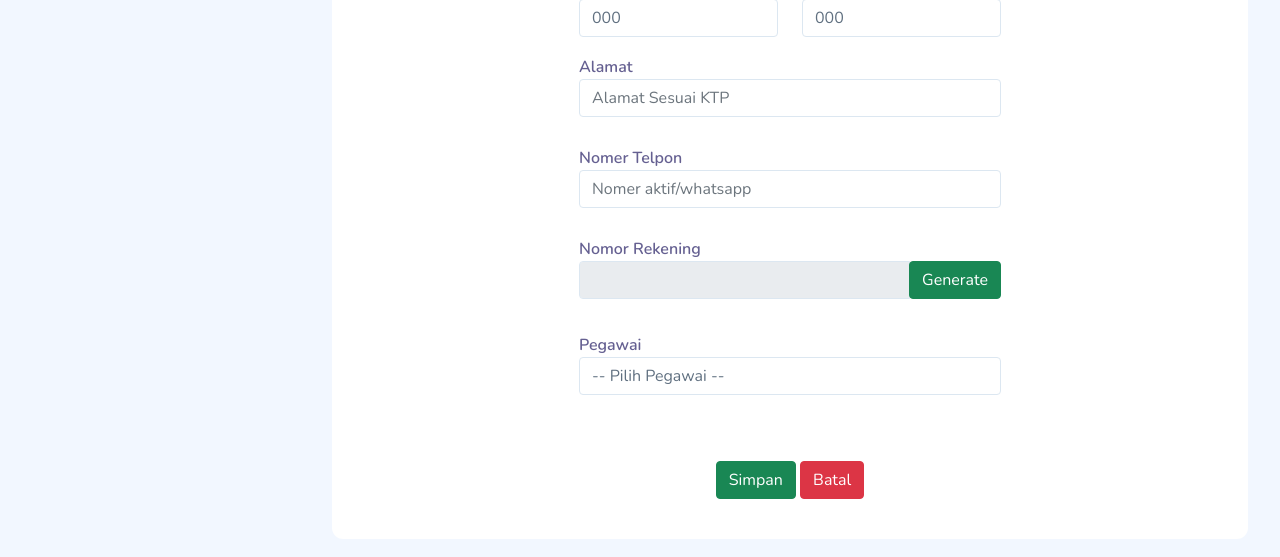
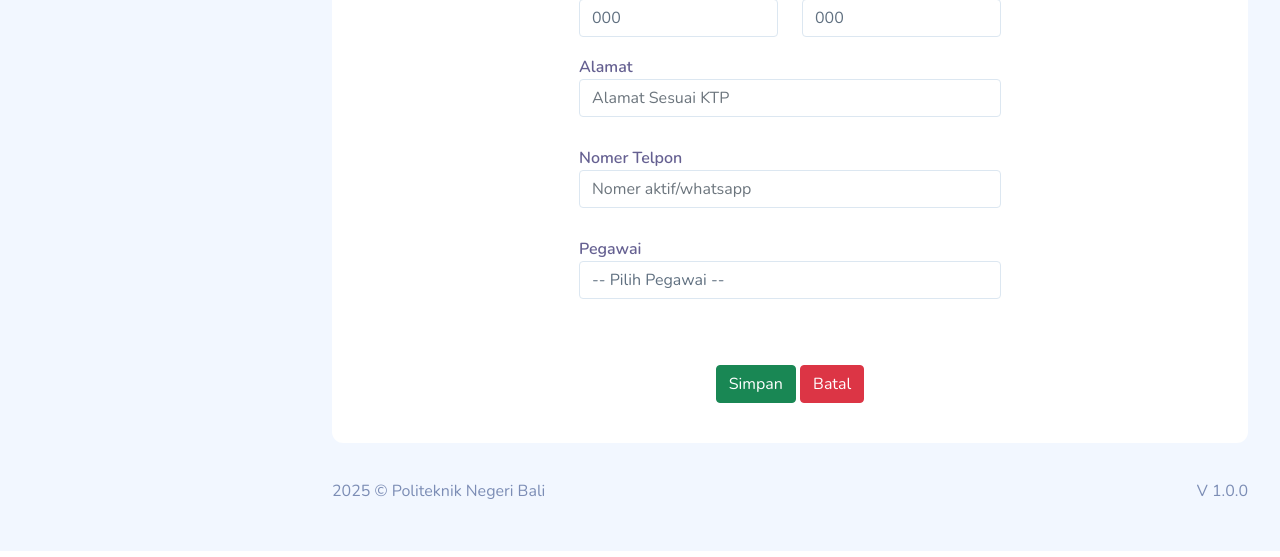
Before and after one commit to Sikoper/Sikoper-ci3, a CodeIgniter app: page /sikoper/index.php/nasabah/add in a window 1280 px wide. Shown: the part 1476-2033 px from the top of the page. Run offline with CodeIgniter, Linux system fonts and the light colour scheme; a user stored in the database is signed in; data that the repository does not hold is empty; some libraries are stand-ins or nearby versions.

Commit message:
refactor(nasabah): replace 'nomor_rekening' with 'nik' in forms, models, and views

```diff
--- a/application/config/routes.php
+++ b/application/config/routes.php
@@ -102,3 +102,4 @@ $route['jenis_tabungan/updateData'] = 'kategori/updateData';
 $route['jenis_tabungan/detail/(:any)'] = 'kategori/detail/$1';
 
 $route['penarikan'] = 'penarikan';
+$route['penarikan/add'] = 'penarikan/add';
--- a/application/controllers/Nasabah.php
+++ b/application/controllers/Nasabah.php
@@ -50,7 +50,7 @@ class Nasabah extends CI_Controller
                 $row = array();
 
                 $row[] = "<div class=\"text-center\">$no</div>";
-                $row[] = $field->no_rekening;
+                $row[] = $field->nik;
                 $row[] = $field->nama_lengkap;
                 $row[] = $field->telp;
                 $row[] = $field->email;
@@ -199,7 +199,6 @@ class Nasabah extends CI_Controller
             $rw                 = $input->post('rw');
             $alamat             = $input->post('alamat');
             $telp               = $input->post('telp');
-            $no_rekening        = $input->post('nomor_rekening');
             $pegawai_id         = $input->post('pegawai_id');
 
             // Validasi
@@ -257,9 +256,6 @@ class Nasabah extends CI_Controller
                 'numeric'    => 'No Telepon harus berupa angka.',
                 'min_length' => 'No Telepon minimal 10 karakter.'
             ]);
-            $this->form_validation->set_rules('nomor_rekening', 'Nomor Rekening', 'required', [
-                'required'   => 'Nomor Rekening tidak boleh kosong.'
-            ]);
 
             if ($this->form_validation->run() == FALSE) {
                 echo json_encode([
@@ -282,7 +278,6 @@ class Nasabah extends CI_Controller
                         'errorRw'               => form_error('rw'),
                         'errorTelp'             => form_error('telp'),
                         'errorJabatan'          => form_error('jenistabungan_id'),
-                        'errornomor_rekening'   => form_error('nomor_rekening'),
                     ]
                 ]);
             } else {
@@ -304,7 +299,6 @@ class Nasabah extends CI_Controller
                     'rw'                => $rw ?: '000',
                     'alamat'            => $alamat,
                     'telp'              => $telp,
-                    'no_rekening'       => $no_rekening,
                     'pegawai_id'        => $pegawai_id
                 ];
 
@@ -320,29 +314,6 @@ class Nasabah extends CI_Controller
                 }
             }
         }
-    }
-
-    public function generate_norek()
-    {
-        $this->load->model('Nasabah_model');
-
-        // 1. Kode kantor - bisa juga ambil dari session user jika login per kantor
-        $kode_kantor = '01'; // misalnya Kantor Pusat
-
-        // 2. Tanggal dibuat dalam format: ddmmyy (misal: 140525 untuk 14 Mei 2025)
-        $tanggal = date('dm');   // 2 digit hari + 2 digit bulan (14 + 05)
-        $tahun   = date('y');    // 2 digit tahun (25)
-        $tanggal_lengkap = $tanggal . $tahun; // Jadi: 140525
-
-        // 3. Urutan nasabah saat ini (ditambah 1)
-        $jumlah_nasabah = $this->Nasabah_model->count_all_nasabah();
-        $urutan = str_pad($jumlah_nasabah + 1, 6, '0', STR_PAD_LEFT); // ex: 000001
-
-        // 4. Gabungkan semua jadi nomor rekening
-        $norek = $kode_kantor . $tanggal_lengkap . $urutan; // contoh: 01140525000001
-
-        // 5. Return sebagai JSON
-        echo json_encode(['norek' => $norek]);
     }
 
     public function delete()
@@ -450,7 +421,6 @@ class Nasabah extends CI_Controller
             $rw                 = $input->post('rw');
             $alamat             = $input->post('alamat');
             $telp               = $input->post('telp');
-            $no_rekening        = $input->post('nomor_rekening');
             $pegawai_id         = $input->post('pegawai_id');
 
             // Validasi
@@ -514,9 +484,6 @@ class Nasabah extends CI_Controller
                 'numeric'    => 'No Telepon harus berupa angka.',
                 'min_length' => 'No Telepon minimal 10 karakter.'
             ]);
-            $this->form_validation->set_rules('nomor_rekening', 'Nomor Rekening', 'required', [
-                'required'   => 'Nomor Rekening tidak boleh kosong.'
-            ]);
 
             if ($this->form_validation->run() == FALSE) {
                 echo json_encode([
@@ -539,7 +506,6 @@ class Nasabah extends CI_Controller
                         'errorRw'               => form_error('rw'),
                         'errorTelp'             => form_error('telp'),
                         'errorJabatan'          => form_error('jenistabungan_id'),
-                        'errornomor_rekening'   => form_error('nomor_rekening'),
                     ]
                 ]);
             } else {
@@ -561,7 +527,6 @@ class Nasabah extends CI_Controller
                     'rw'                => $rw ?: '000',
                     'alamat'            => $alamat,
                     'telp'              => $telp,
-                    'no_rekening'       => $no_rekening,
                     'pegawai_id'        => $pegawai_id
                 ];
 
--- a/application/models/Nasabah_model.php
+++ b/application/models/Nasabah_model.php
@@ -4,8 +4,8 @@ defined('BASEPATH') or exit('No direct script access allowed');
 class Nasabah_model extends CI_Model
 {
     var $table = 'tbnasabah';
-    var $column_order = array(null, 'no_rekening', 'nama_lengkap', 'telp', 'email',  null);
-    var $column_search = array('no_rekening', 'nama_lengkap', 'email');
+    var $column_order = array(null, 'nik', 'nama_lengkap', 'telp', 'email',  null);
+    var $column_search = array('nik', 'nama_lengkap', 'email');
     var $order = array('created_at' => 'DESC');
 
     private function _get_datatables_query()
--- a/application/views/nasabah/addForm.php
+++ b/application/views/nasabah/addForm.php
@@ -151,16 +151,6 @@
                         <input type="text" id="telp" name="telp" class="form-control" placeholder="Nomer aktif/whatsapp" autocomplete="off">
                         <div id="errorTelp" class="invalid-feedback" style="display: none;"></div>
                         <div class="valid-feedback" style="display: none;"></div>
-                    </div>
-
-                    <div class="form-group mb-3" style="height: 80px;">
-                        <label for="nomor_rekening">Nomor Rekening</label>
-                        <div class="input-group">
-                            <input type="text" name="nomor_rekening" id="nomor_rekening" class="form-control" readonly>
-                            <span class="input-group-btn">
-                                <button type="button" id="btn-generate" class="btn btn-success">Generate</button>
-                            </span>
-                        </div>
                     </div>
 
                     <?php if ($level == 'Admin'): ?>
--- a/application/views/nasabah/detail.php
+++ b/application/views/nasabah/detail.php
@@ -6,10 +6,6 @@
     </div>
     <div class="card-body">
         <table class="table table-bordered table-striped">
-            <tr>
-                <th>No Rekening</th>
-                <td><?= $nasabah->no_rekening ?></td>
-            </tr>
             <tr>
                 <th>NIK</th>
                 <td><?= $nasabah->nik ?></td>
--- a/application/views/nasabah/index.php
+++ b/application/views/nasabah/index.php
@@ -13,7 +13,7 @@
                     <thead>
                         <tr>
                             <th class="text-center" width="40px">No</th>
-                            <th>Nomor Rekening</th>
+                            <th>Nik</th>
                             <th>Nama Nasabah</th>
                             <th>Nomer Telepon</th>
                             <th>Email</th>
```
Also changed, not shown: application/views/nasabah/editForm.php (+0 -7 lines).
